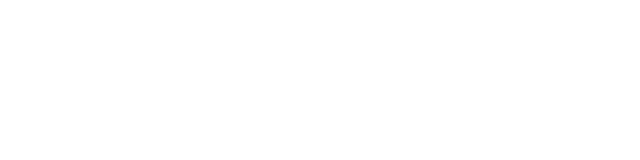
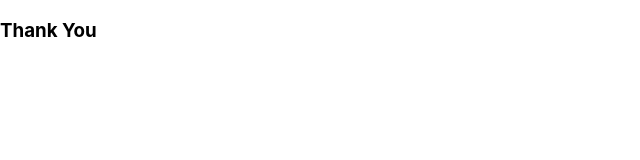
Before and after one commit to KOYYADOONDYSAIVYSHNAVI/spider-model, a React (Create React App) app in the folder web_app/frontend/: page /user-info in a window 1280 px wide. Before the commit this address had no page. Shown: the top 160 px of the page, without its empty margins (0-640 px from the left). Built offline with nearby package versions, Linux system fonts and the light colour scheme.

Commit message:
Adding route to Explore

```diff
--- a/web_app/frontend/src/App.js
+++ b/web_app/frontend/src/App.js
@@ -1,12 +1,14 @@
 import React from 'react';
 import { BrowserRouter as Router, Route, Routes, useNavigate } from 'react-router-dom';
 import HomePage from './components/home';
+import UserPage from './components/user_info'
 
 function App() {
   return (
     <Router>
       <Routes>
         <Route path="/" element={<HomePage />} />
+        <Route path="/user-info" element={<UserPage/>}/>
       </Routes>
     </Router>
   );
--- a/web_app/frontend/src/components/home.js
+++ b/web_app/frontend/src/components/home.js
@@ -3,14 +3,20 @@ import { FontAwesomeIcon } from '@fortawesome/react-fontawesome';
 import { faInstagram, faFacebook, faLinkedin } from '@fortawesome/free-brands-svg-icons';
 import { BrowserRouter as Router, Route, NavLink, Routes, useNavigate, useLocation} from 'react-router-dom';
 import './home.css';
+import './user_info.js'
 
 function Home() {
+    const navigate = useNavigate();
+
+  const handleExploreClick = () => {
+    navigate('/user_info');
+  };
   return (
     <div id="home" className="home-container">
       <div className="image-wrapper">
       <h3 className="model-heading">Spider Model</h3>
       <img src="https://falkor8.com/wp-content/uploads/2024/05/download-2-1.png" className="Image-1" alt="img-1" />
-      <button className='get-started-button'>Explore</button>
+      <button className='get-started-button' onClick={handleExploreClick}>Explore</button>
       </div>
     </div>
   );
--- a/web_app/frontend/src/components/user_info.js
+++ b/web_app/frontend/src/components/user_info.js
@@ -0,0 +1,11 @@
+import React from 'react';
+
+function UserPage() {
+  return (
+    <div>
+      <h3>Thank You</h3>
+    </div>
+  );
+}
+
+export default UserPage;
```
